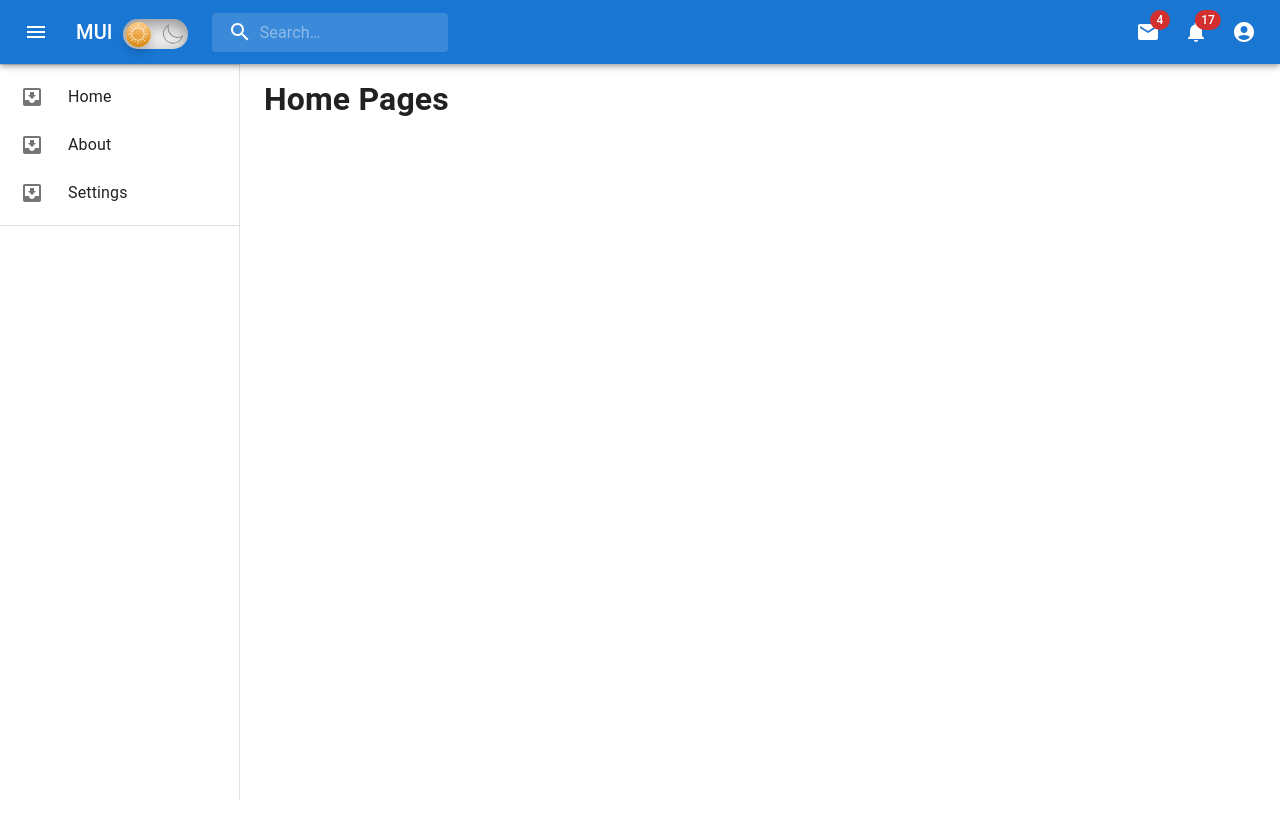
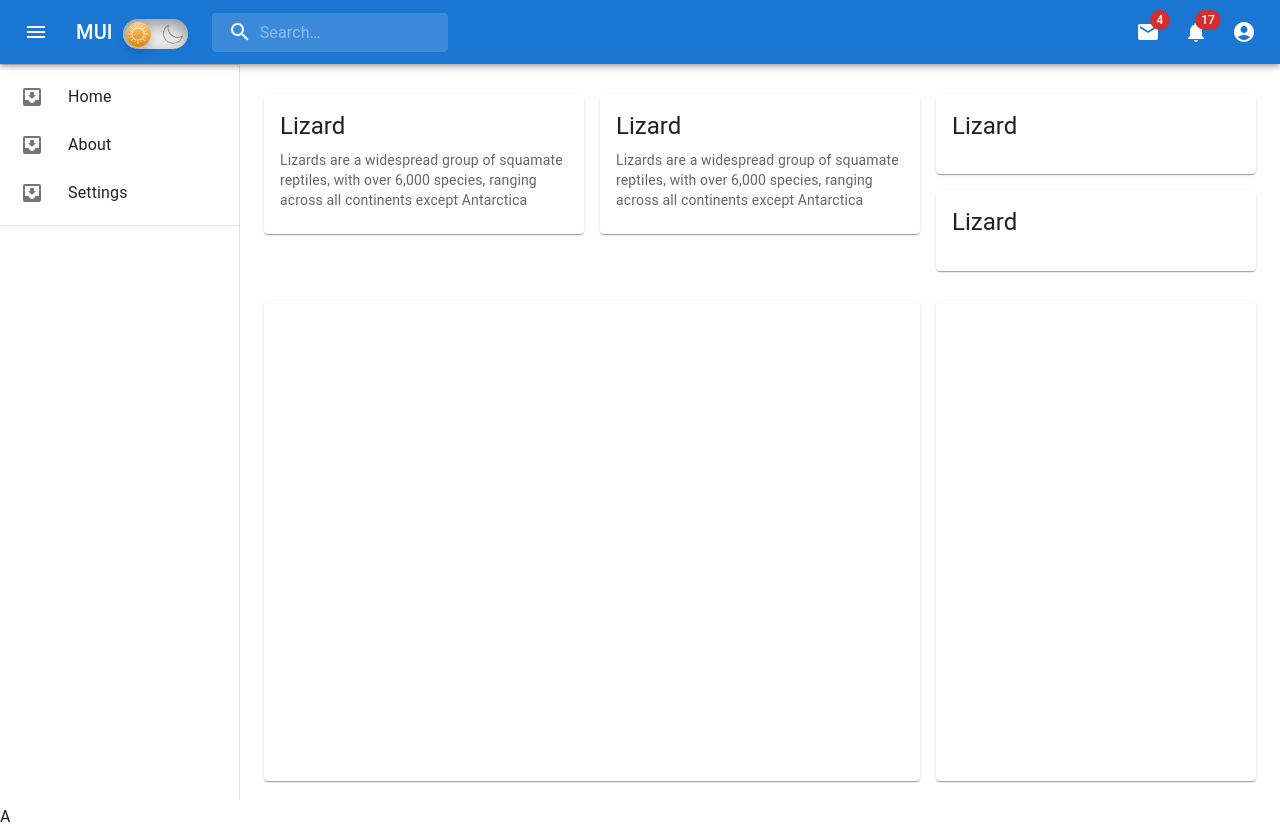
Before and after one commit to tinkugupta5/muidashboard, a React (Create React App) app: page / in a window 1280 px wide. Before the commit the page ends 800 px from the top, so only its background shows below. Built offline with nearby package versions, Linux system fonts and the light colour scheme.

Commit message:
cards addition for home page

```diff
--- a/src/pages/Home.jsx
+++ b/src/pages/Home.jsx
@@ -3,19 +3,106 @@
 import { Box } from '@mui/material'
 import Typography from '@mui/material/Typography';
 import Navbar from '../components/Navbar'
+import Paper from '@mui/material/Paper';
+import Grid from '@mui/material/Grid';
+import { styled } from '@mui/material/styles';
+import Card from '@mui/material/Card';
+import CardActions from '@mui/material/CardActions';
+import CardContent from '@mui/material/CardContent';
+import Stack from '@mui/material/Stack';
 
 // import DrawerHeader from '@mui/material/DrawerHeader';
+const Item = styled(Paper)(({ theme }) => ({
+  backgroundColor: theme.palette.mode === 'dark' ? '#1A2027' : '#fff',
+  ...theme.typography.body2,
+  padding: theme.spacing(1),
+  textAlign: 'center',
+  color: theme.palette.text.secondary,
+}));
+
+// 21 runiing
 
 const Home = () => {
   return (
     <>
     <Navbar/>
-    <Box height={30}/>
+    <Box height={70}/>
     <Box sx={{ display: 'flex' }}>
     <Sidenav/>
-    <Box component="main" sx={{ flexGrow: 1, p: 3 }}>
-    <h1>Home Pages</h1>
+      <Box component="main" sx={{ flexGrow: 1, p: 3 }}>
 
+
+        <Grid container spacing={2}>
+          <Grid item xs={8}>
+
+          <Stack spacing={2} direction="row">
+            <Card sx={{ maxWidth: 49 + "%",height:140 }}>
+
+              <CardContent>
+                <Typography gutterBottom variant="h5" component="div">
+                  Lizard
+                </Typography>
+                <Typography variant="body2" color="text.secondary">
+                  Lizards are a widespread group of squamate reptiles, with over 6,000
+                  species, ranging across all continents except Antarctica
+                </Typography>
+              </CardContent>
+
+            </Card>
+            <Card sx={{ maxWidth: 49 + "%",height:140 }}>
+
+              <CardContent>
+                <Typography gutterBottom variant="h5" component="div">
+                  Lizard
+                </Typography>
+                <Typography variant="body2" color="text.secondary">
+                  Lizards are a widespread group of squamate reptiles, with over 6,000
+                  species, ranging across all continents except Antarctica
+                </Typography>
+              </CardContent>
+
+            </Card>
+          </Stack>
+
+          </Grid>
+          <Grid item xs={4}>
+          <Stack spacing={2}>
+          <Card sx={{ maxWidth: 345 }}>
+          <CardContent>
+            <Typography gutterBottom variant="h5" component="div">
+              Lizard
+            </Typography>
+            </CardContent>
+           </Card>
+          <Card sx={{ maxWidth: 345 }}>
+          <CardContent>
+            <Typography gutterBottom variant="h5" component="div">
+              Lizard
+            </Typography>
+            </CardContent>
+           </Card>
+          </Stack>
+          </Grid>
+        </Grid>
+
+        <Box height={30}/>
+        <Grid container spacing={2}>
+          <Grid item xs={8}>
+          <Card sx={{ height:60 + 'vh' }}>
+            <CardContent>
+
+              </CardContent>
+           </Card>
+          </Grid>
+          <Grid item xs={4}>
+          <Card sx={{ height:60 + 'vh' }}>
+            <CardContent>
+
+            </CardContent>
+           </Card>
+          </Grid>
+
+        </Grid>
       </Box>
     </Box>
     A
--- a/src/pages/Settings.jsx
+++ b/src/pages/Settings.jsx
@@ -9,7 +9,7 @@
   return (
     <>
     <Navbar/>
-    <Box height={30}/>
+    <Box height={40}/>
       <Box sx={{ display: 'flex' }}>
         <Sidenav />
         <Box component="main" sx={{ flexGrow: 1, p: 3 }}>
```
